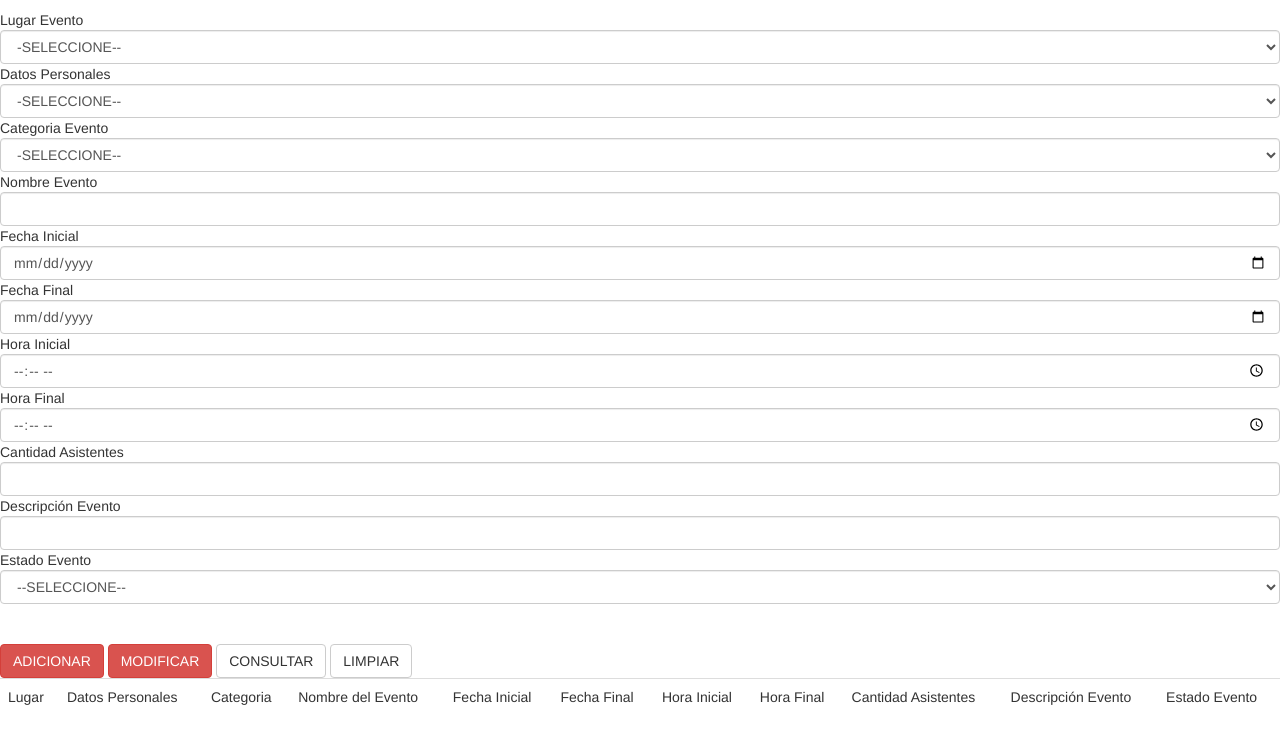
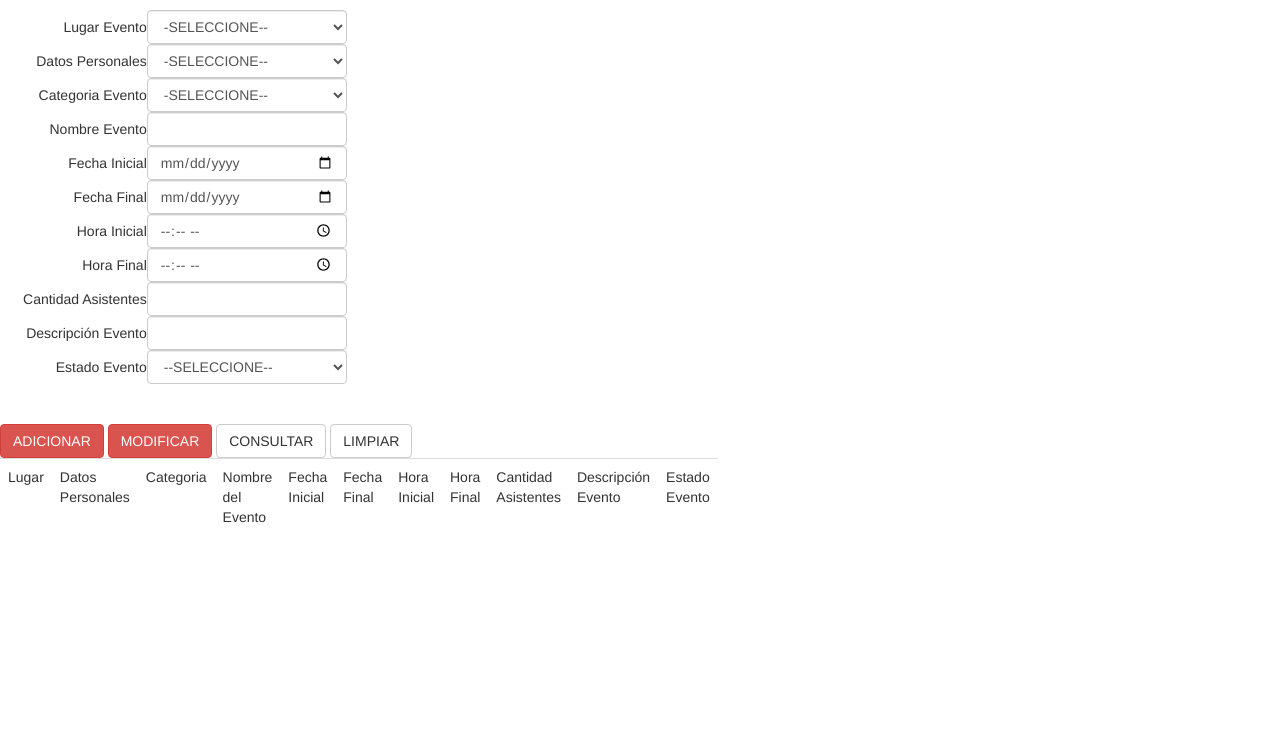
Before and after one commit to achacon4/registrate, a PHP site: template vista/FrmEvento.php in a window 1280 px wide. Shown: the part 60-800 px from the top of the page. Run offline with PHP 8.4, Linux system fonts and the light colour scheme; the template is opened without the code that fills it, so the values that code supplies are empty.

Commit message:
Css de FrmEvento

```diff
--- /dev/null
+++ b/css/FrmEvento.css
@@ -0,0 +1,26 @@
+.tamanioTexto
+{
+    width:200px;
+}
+
+.table
+{
+  display: table;
+  width: 30%;
+}
+
+.tr
+{
+  display: table-row;
+}
+
+.td
+{
+  display: table-cell;
+}
+
+.tdTexto
+{
+  display: table-cell;
+  text-align: right;
+}
--- a/vista/FrmEvento.php
+++ b/vista/FrmEvento.php
@@ -14,9 +14,9 @@
 
     <body>
         <header>
-                <h1>
-                        <center>Evento</center>
-                </h1>
+            <h1>
+                <center>Evento</center>
+            </h1>
         </header>
 
         <section id="secPrincipalEvento">
```
